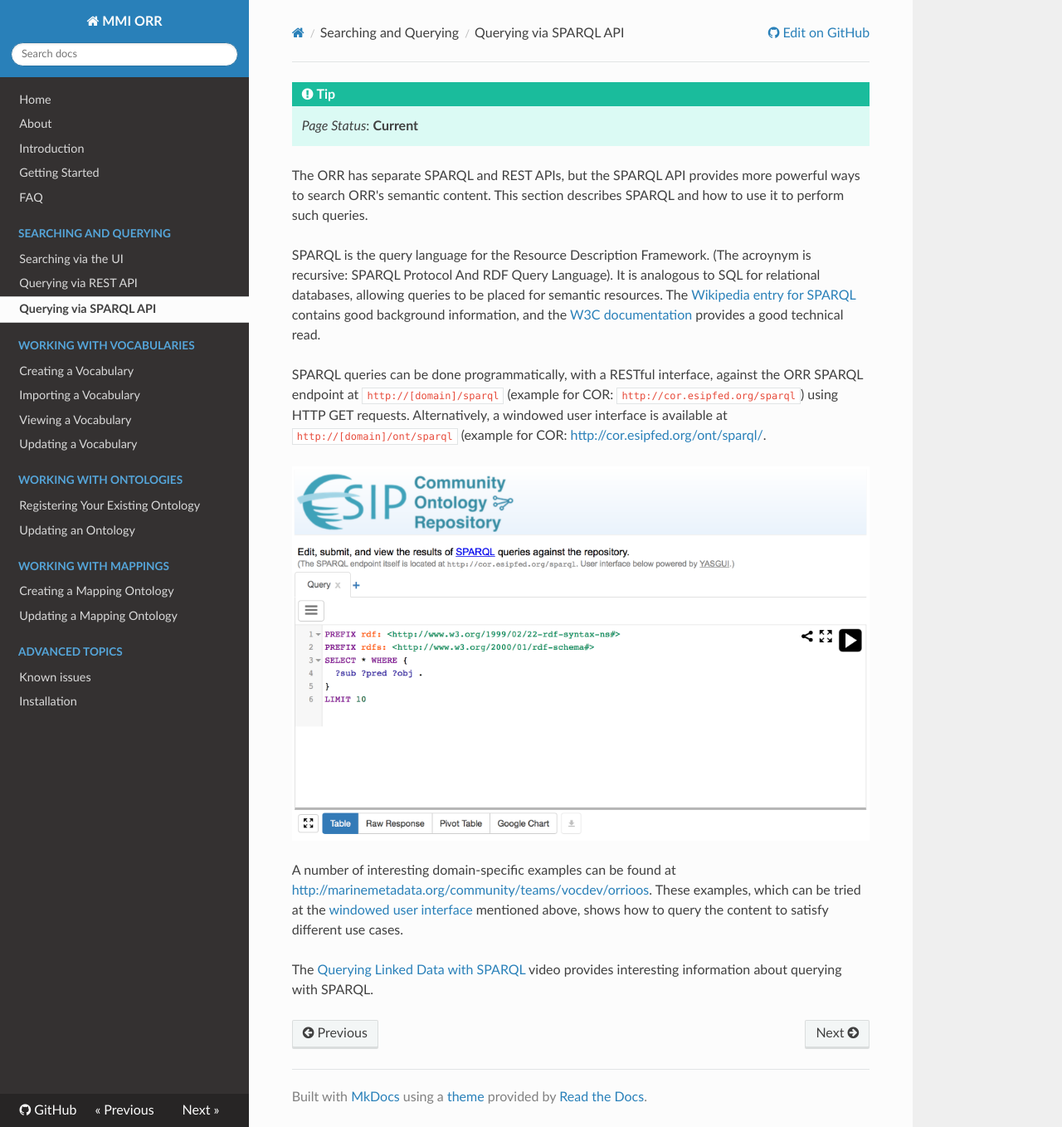
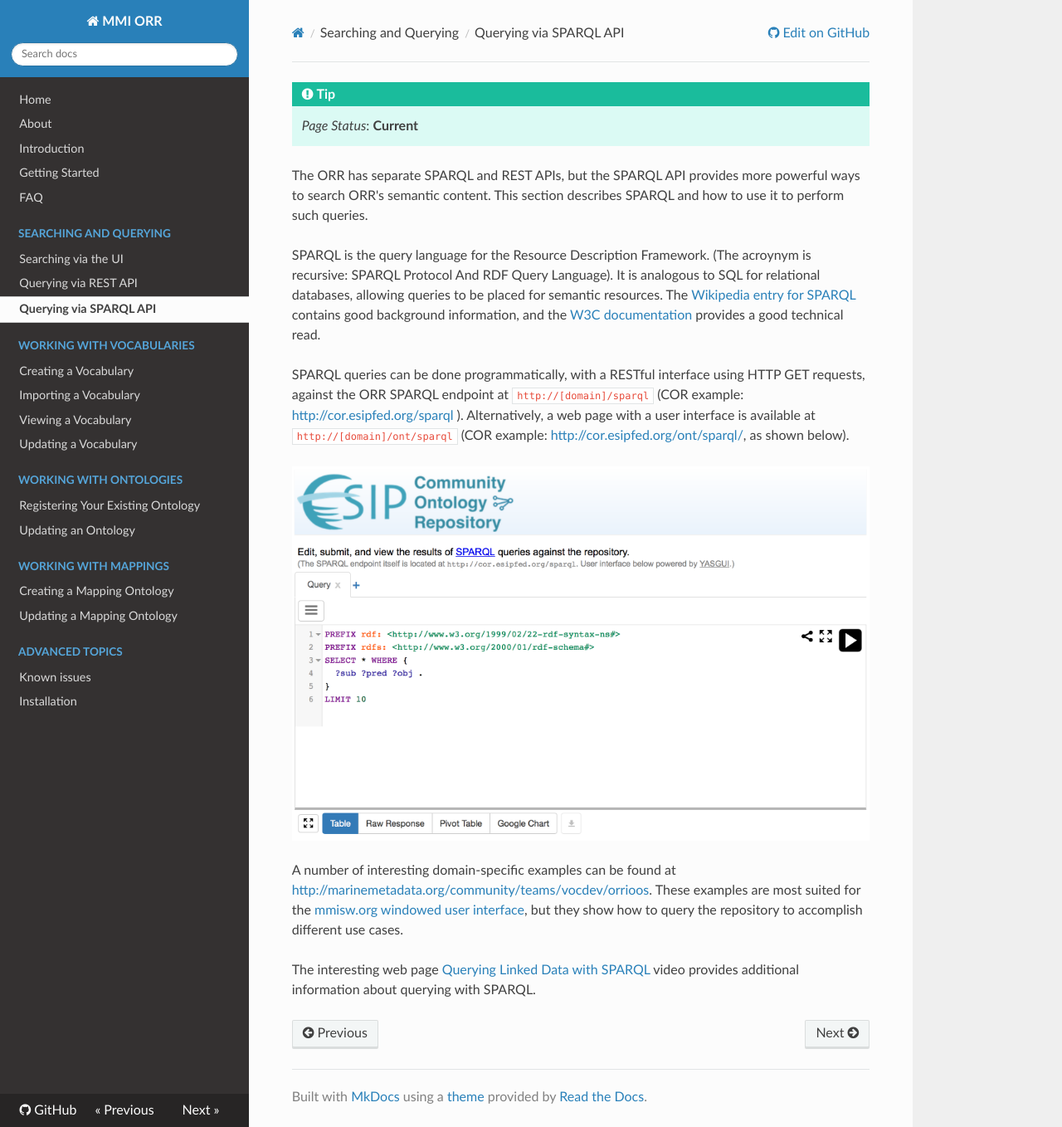
Before and after one commit to mmisw/mmiorr-docs, an MkDocs documentation site: the page built from docs/query.md, in a window 1280 px wide and 1358 px high. Shown: the whole window at 83% size. Built offline with MkDocs 1.6.1, drawn with Linux system fonts in a browser that asks for light colours; nearby versions of some CDN libraries; old or Windows-style settings are respelled for this version of MkDocs.

Commit message:
final update for now

```diff
--- a/docs/query.md
+++ b/docs/query.md
@@ -9,16 +9,18 @@ It is analogous to SQL for relational databases, allowing queries to be placed f
 The [Wikipedia entry for SPARQL](http://en.wikipedia.org/wiki/SPARQL) contains good background information,
 and the [W3C documentation](http://www.w3.org/TR/sparql11-overview/) provides a good technical read.
 
-SPARQL queries can be done programmatically, with a RESTful interface, against the ORR SPARQL endpoint at
-`http://[domain]/sparql` (example for COR: `http://cor.esipfed.org/sparql`) using HTTP GET requests.
-Alternatively, a windowed user interface is available at `http://[domain]/ont/sparql` (example for COR: [http://cor.esipfed.org/ont/sparql/](http://cor.esipfed.org/ont/sparql/).
+SPARQL queries can be done programmatically, with a RESTful interface using HTTP GET requests,
+against the ORR SPARQL endpoint at `http://[domain]/sparql`
+(COR example: [http://cor.esipfed.org/sparql](http://cor.esipfed.org/sparql) ).
+Alternatively, a web page with a user interface is available at `http://[domain]/ont/sparql`
+(COR example: [http://cor.esipfed.org/ont/sparql/](http://cor.esipfed.org/ont/sparql/), as shown below).
 
 ![SPARQL search page](img/cor/cor-sparql-search-page-20160828.png)
 
 A number of interesting domain-specific examples can be found at
 [http://marinemetadata.org/community/teams/vocdev/orrioos](http://marinemetadata.org/community/teams/vocdev/orrioos).
-These examples, which can be tried at the [windowed user interface](http://cor.esipfed.org/ont/sparql) mentioned above,
-shows how to query the content to satisfy different use cases.
+These examples are most suited for the [mmisw.org windowed user interface](http://mmisw.org/ont/sparql),
+but they show how to query the repository to accomplish different use cases.
 
-The [Querying Linked Data with SPARQL](http://www.slideshare.net/olafhartig/querying-linked-data-with-sparql)
-video provides interesting information about querying with SPARQL.
+The interesting web page [Querying Linked Data with SPARQL](http://www.slideshare.net/olafhartig/querying-linked-data-with-sparql)
+video provides additional information about querying with SPARQL.
```
